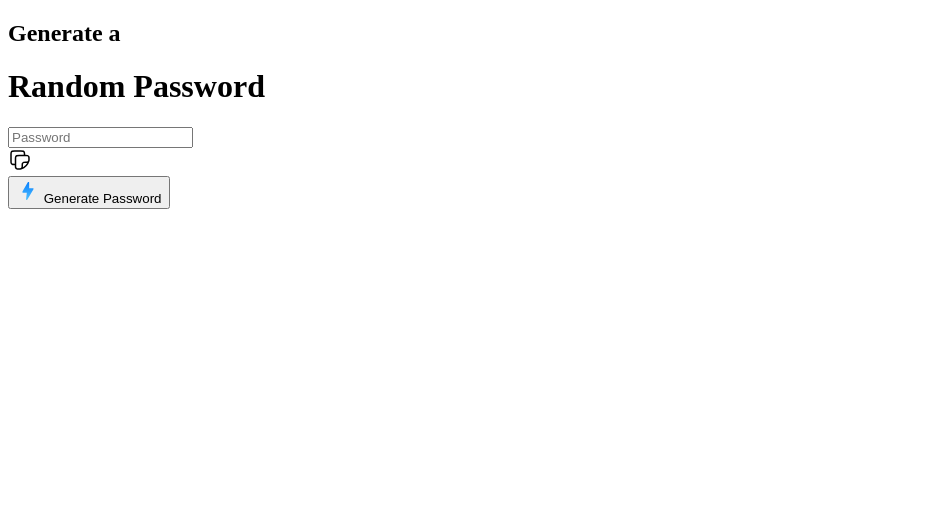
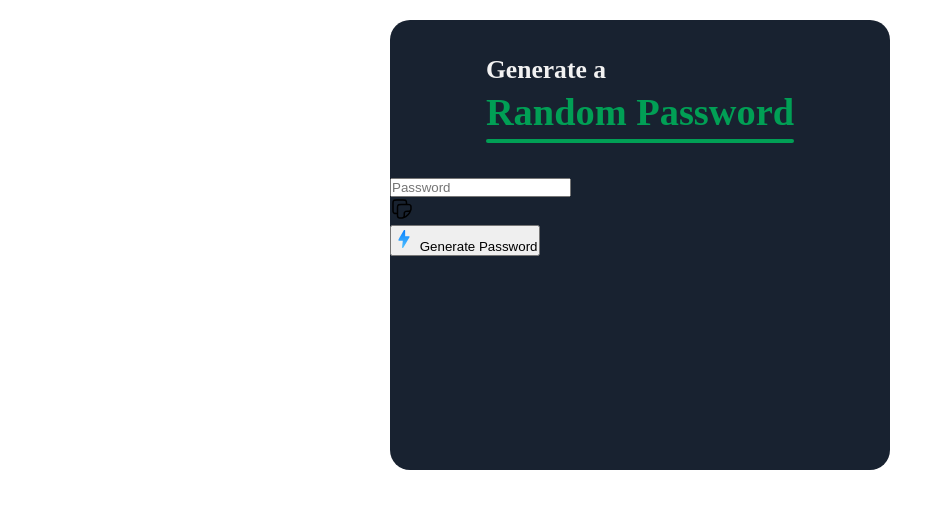
Before and after one commit to tonmoy3673/Random-Password-App, a plain HTML site: page index.html in a window 1280 px wide. Shown: the whole page, without its empty margins (0-945 px from the left). Drawn offline with Linux system fonts and the light colour scheme.

Commit message:
:books: design banner text

```diff
--- a/index.html
+++ b/index.html
@@ -12,6 +12,8 @@
       <header class="banner">
         <h2 class="banner-text">Generate a</h2>
         <h1 class="title">Random Password</h1>
+        <!-- ======= under line ======= -->
+        <div class="line"></div>
       </header>
       <!-- ========== input part ========== -->
       <section class="container">
--- a/style.css
+++ b/style.css
@@ -0,0 +1,34 @@
+* {
+  margin: 0;
+  padding: 0;
+  box-sizing: border-box;
+}
+.main-container {
+  width: 100%;
+  max-width: 500px;
+  height: 450px;
+  background: #182230;
+  border-radius: 20px;
+  margin: 20px auto;
+  display: flex;
+  flex-direction: column;
+}
+.banner {
+  padding: 35px 0;
+  margin: 0 auto;
+}
+.banner-text {
+  color: #f2f2f2;
+  font-size: 1.6rem;
+}
+.title {
+  padding: 5px 0;
+  color: #019f55;
+  font-size: 2.4rem;
+}
+.line {
+  width: 100%;
+  height: 4px;
+  background-color: #019f55;
+  border-radius: 3px;
+}
```
